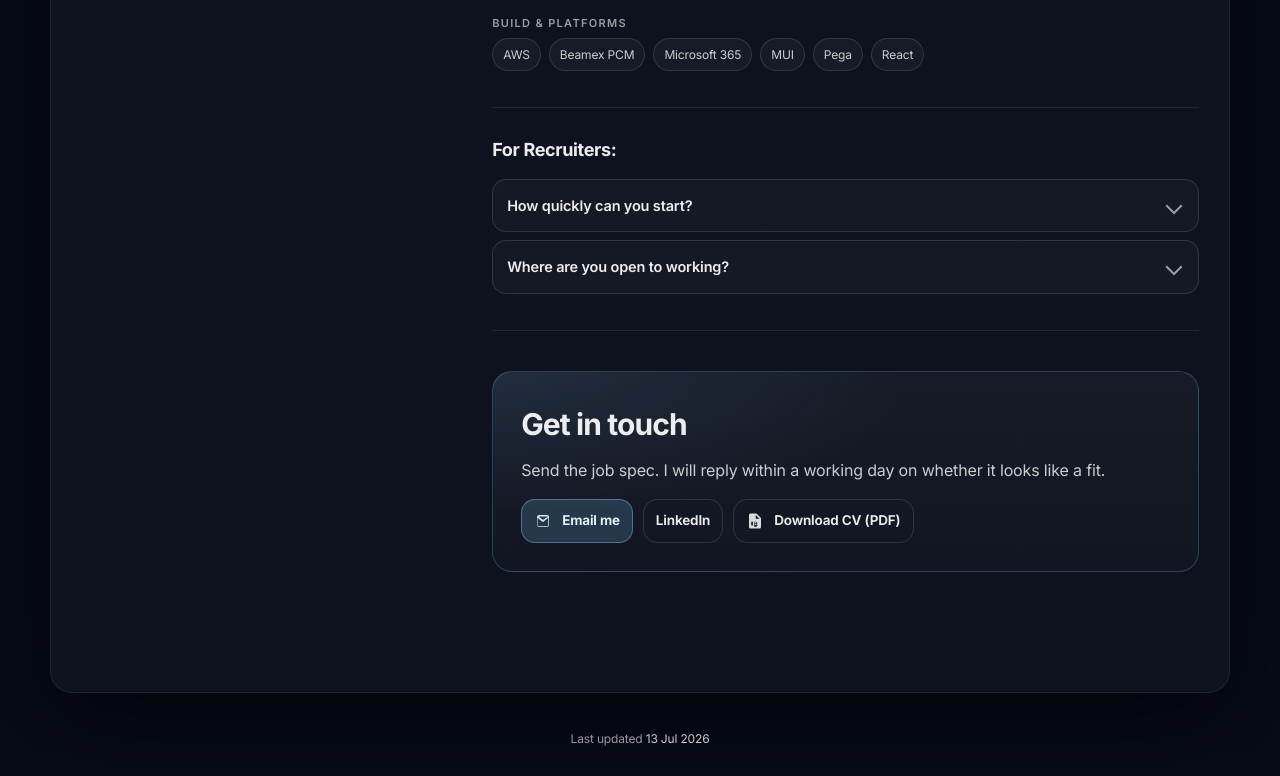
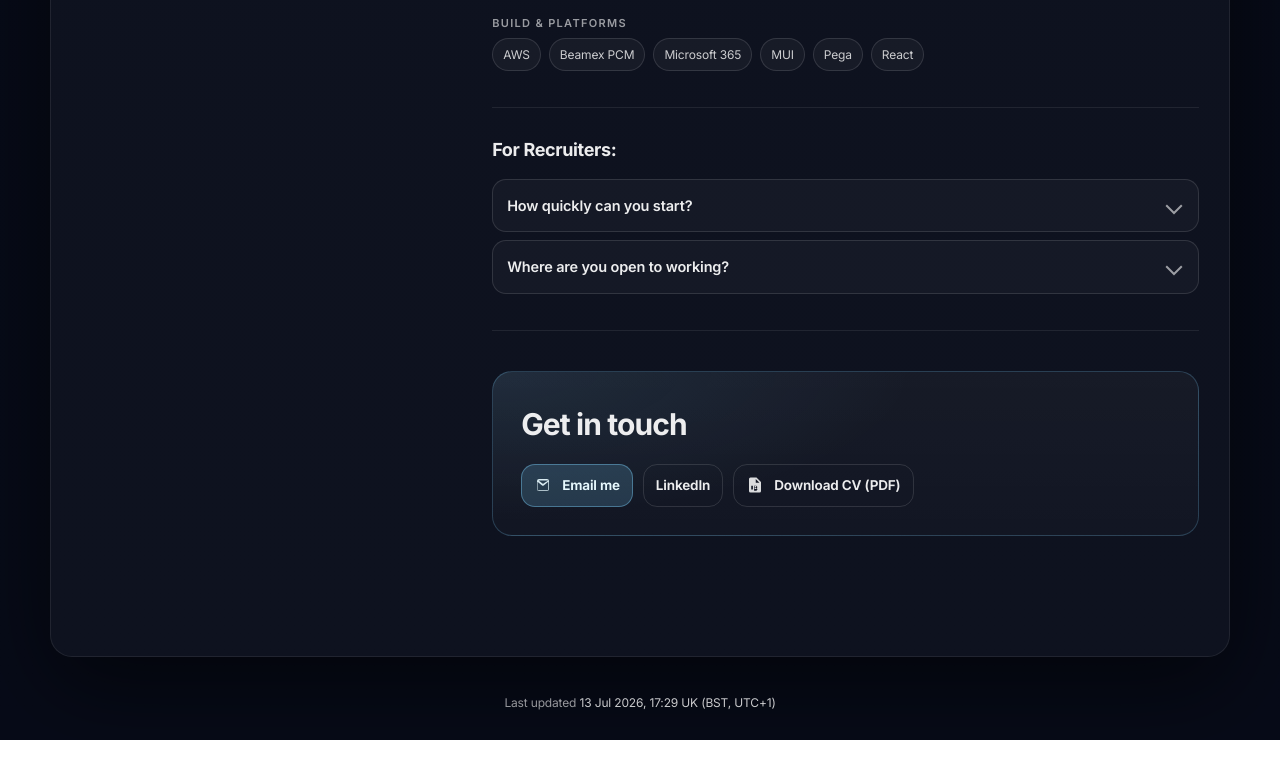
Before and after one commit to wamor19/resume-website, a website built with Vite: page index.html in a window 1280 px wide. Shown: the part 6273-7049 px from the top of the page. After the commit the page ends 7013 px from the top, so only its background shows below. Built offline with nearby package versions, Linux system fonts and the light colour scheme.

Commit message:
Add files via upload

```diff
--- a/index.html
+++ b/index.html
@@ -783,7 +783,6 @@
           <div class="contactBand">
             <div>
               <h2 class="h2">Get in touch</h2>
-              <p class="p">Send the job spec. I will reply within a working day on whether it looks like a fit.</p>
               <div class="contactBand__ctas">
                 <a
                   class="ctaBtn ctaBtn--primary"
@@ -811,7 +810,7 @@
     </div>
 
     <footer class="siteFoot" aria-label="Site info">
-      <p class="siteFoot__updated">Last updated <time datetime="2026-07-13">13 Jul 2026</time></p>
+      <p class="siteFoot__updated">Last updated <time datetime="2026-07-13T17:29:00+01:00">13 Jul 2026, 17:29 UK (BST, UTC+1)</time></p>
     </footer>
 
     <dialog class="eggModal" id="eggModal" aria-labelledby="eggModalTitle">
```
